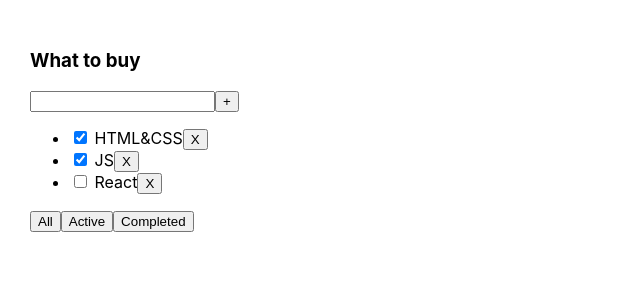
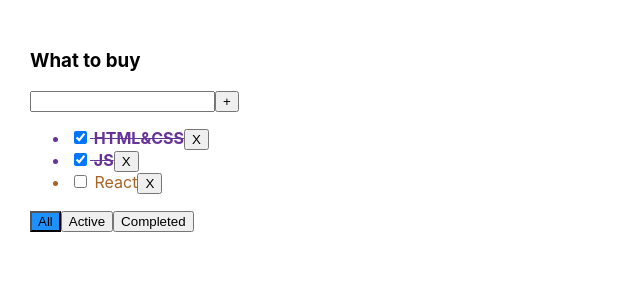
Before and after one commit to Azimka228/TODO_LIST, a React (Create React App) app: page / in a window 1280 px wide. Shown: the top 300 px of the page, without its empty margins (0-640 px from the left). Built offline with nearby package versions, Linux system fonts and the light colour scheme.

Commit message:
Toggle checkbox status, add error to input

```diff
--- a/src/App.css
+++ b/src/App.css
@@ -1,8 +1,30 @@
 .App {
-  padding: 30px;
-  display: flex;
+    padding: 30px;
+    display: flex;
 }
 
 .App > div {
-  margin-right: 50px;
+    margin-right: 50px;
 }
+
+.isDone {
+    text-decoration: line-through;
+    font-weight: bold;
+    color: rebeccapurple;
+}
+
+.notComplete {
+    color: rgba(154, 73, 0, 0.85);
+}
+
+.error {
+    border-color: red;
+}
+
+.error_text {
+    color: red;
+}
+
+.active-filter {
+    background-color: dodgerblue;
+}
--- a/src/App.tsx
+++ b/src/App.tsx
@@ -4,6 +4,7 @@
 import {v1} from "uuid";
 
 export type FilterValueType = "All" | "Completed" | "Active"
+
 function App() {
 	const todoListTitle = "What to buy"
 	const [Tasks, setTasks] = useState([
@@ -11,30 +12,39 @@
 		{id: v1(), title: "JS", isDone: true},
 		{id: v1(), title: "React", isDone: false},
 	])
-	const addTasks = (e:string) => {
-		let Task = {id: v1(), title:e, isDone: false}
+
+	const addTasks = (e: string) => {
+		let Task = {id: v1(), title: e.trim(), isDone: false}
 		let NewTasks = [Task, ...Tasks]
 		setTasks(NewTasks)
 	}
-	const removeTasks = (taskId:string) => {
-		setTasks(Tasks.filter((t) => { return t.id !== taskId}))
+	const removeTasks = (taskId: string) => {
+		setTasks(Tasks.filter((t) => {
+			return t.id !== taskId
+		}))
 	}
-	const [Filter,setFilter] = useState<FilterValueType>("All")
-	const changeTasks = (ch_task : FilterValueType) => {
+	const [Filter, setFilter] = useState<FilterValueType>("All")
+	const chooseTasks = (ch_task: FilterValueType) => {
 		setFilter(ch_task)
 	}
-	let TaskaForTodoList = Tasks
+	const ChangeTaskStatus = (taskId: string, isDone: boolean) => {
+		const UpdatedTasks = Tasks.map(t => t.id === taskId ? {...t, isDone} : t)
+		setTasks(UpdatedTasks)
+	}
+	let TaskForTodoList = Tasks
 	if (Filter === "Completed") {
-		TaskaForTodoList = Tasks.filter(t => t.isDone)
+		TaskForTodoList = Tasks.filter(t => t.isDone)
 	}
 	if (Filter === "Active") {
-		TaskaForTodoList = Tasks.filter(t => !t.isDone)
+		TaskForTodoList = Tasks.filter(t => !t.isDone)
 	}
 
 	return (
 		<div className="App">
-			<TodoList tasks={TaskaForTodoList} title={todoListTitle} removeTasks={removeTasks}
-					  changeTasks={changeTasks} addTasks={addTasks}/>
+			<TodoList tasks={TaskForTodoList} title={todoListTitle} removeTasks={removeTasks}
+					  chooseTasks={chooseTasks} addTasks={addTasks} ChangeTaskStatus={ChangeTaskStatus}
+					  Filter={Filter}
+			/>
 		</div>
 	);
 }
--- a/src/TodoList.tsx
+++ b/src/TodoList.tsx
@@ -1,12 +1,15 @@
 import React, {ChangeEvent, useState} from "react";
 import {FilterValueType} from "./App";
+import "./App.css";
 
 export type TodoListPropsType = {
 	title: string,
 	tasks: Array<TaskType>
 	addTasks: (e: string) => void
 	removeTasks: (taskId: string) => void
-	changeTasks: (task: FilterValueType) => void
+	chooseTasks: (task: FilterValueType) => void
+	ChangeTaskStatus: (taskId: string, isDone: boolean) => void
+	Filter: FilterValueType
 }
 
 export type TaskType = {
@@ -17,50 +20,71 @@
 
 const TodoList = (props: TodoListPropsType) => {
 	const [inputText, setInputText] = useState("")
+	const [error, setError] = useState<boolean>(false)
 	const AddTask = () => {
-		props.addTasks(inputText);
-		setInputText("");
+		let trimStr = inputText.trim()
+		if (trimStr !== "") {
+			props.addTasks(inputText);
+			setError(false)
+		} else {
+			setError(true)
+			setInputText("");
+		}
+
 	}
 	const ChangeInputText = (e: ChangeEvent<HTMLInputElement>) => {
+		setError(false)
 		setInputText(e.currentTarget.value)
 	}
 	const OnKeyPressHandler = (e: React.KeyboardEvent<HTMLInputElement>) => {
 		if (e.key === "Enter") {
-			props.addTasks(inputText);
-			setInputText("");
+			AddTask()
 		}
 	}
-	const ChangeTaskType = (e:any) => {
+	const ChangeTaskType = (e: any) => {
 		let ButtonValue = (e._dispatchInstances.memoizedProps.children)
-		props.changeTasks(ButtonValue)
+		props.chooseTasks(ButtonValue)
 	}
 	const TasksList = props.tasks.map((el) => {
 		const RemoveTask = () => props.removeTasks(el.id)
+		const ChangeTaskStatus = (e: React.MouseEvent<HTMLInputElement>) => {
+			props.ChangeTaskStatus(el.id, e.currentTarget.checked)
+		}
 		return (
 			<>
-				<li key={el.id}>
-					<input type="checkbox" checked={el.isDone}/> <span>{el.title}</span>
+				<li key={el.id} className={el.isDone ? "isDone" : "notComplete"}>
+					<input onClick={(e) => {
+						ChangeTaskStatus(e)
+					}} type="checkbox" checked={el.isDone}/> <span>{el.title}</span>
 					<button onClick={RemoveTask}>X</button>
 				</li>
 
 			</>
 		)
 	})
+	const emptyList = <div>
+		Tasks is empty
+	</div>
 	return (
 		<div>
 			<h3>{props.title}</h3>
 			<div>
-				<input value={inputText}  onChange={ChangeInputText} onKeyDown={(e) => OnKeyPressHandler(e)}/>
+				<input className={error ? "error" : ""} value={inputText} onChange={ChangeInputText}
+					   onKeyDown={(e) => OnKeyPressHandler(e)}/>
 				<button onClick={AddTask}>+
 				</button>
 			</div>
+			{error && <div className="error_text">field is required</div>}
 			<ul>
-				{TasksList}
+				{props.tasks.length ? TasksList : emptyList}
 			</ul>
 			<div>
-				<button onClick={ChangeTaskType}>All</button>
-				<button onClick={ChangeTaskType}>Active</button>
-				<button onClick={ChangeTaskType}>Completed</button>
+				<button className={props.Filter === "All" ? "active-filter" : ""} onClick={ChangeTaskType}>All</button>
+				<button className={props.Filter === "Active" ? "active-filter" : ""} onClick={ChangeTaskType}>Active
+				</button>
+				<button className={props.Filter === "Completed" ? "active-filter" : ""}
+						onClick={ChangeTaskType}>Completed
+				</button>
 			</div>
 		</div>
 	);
```
